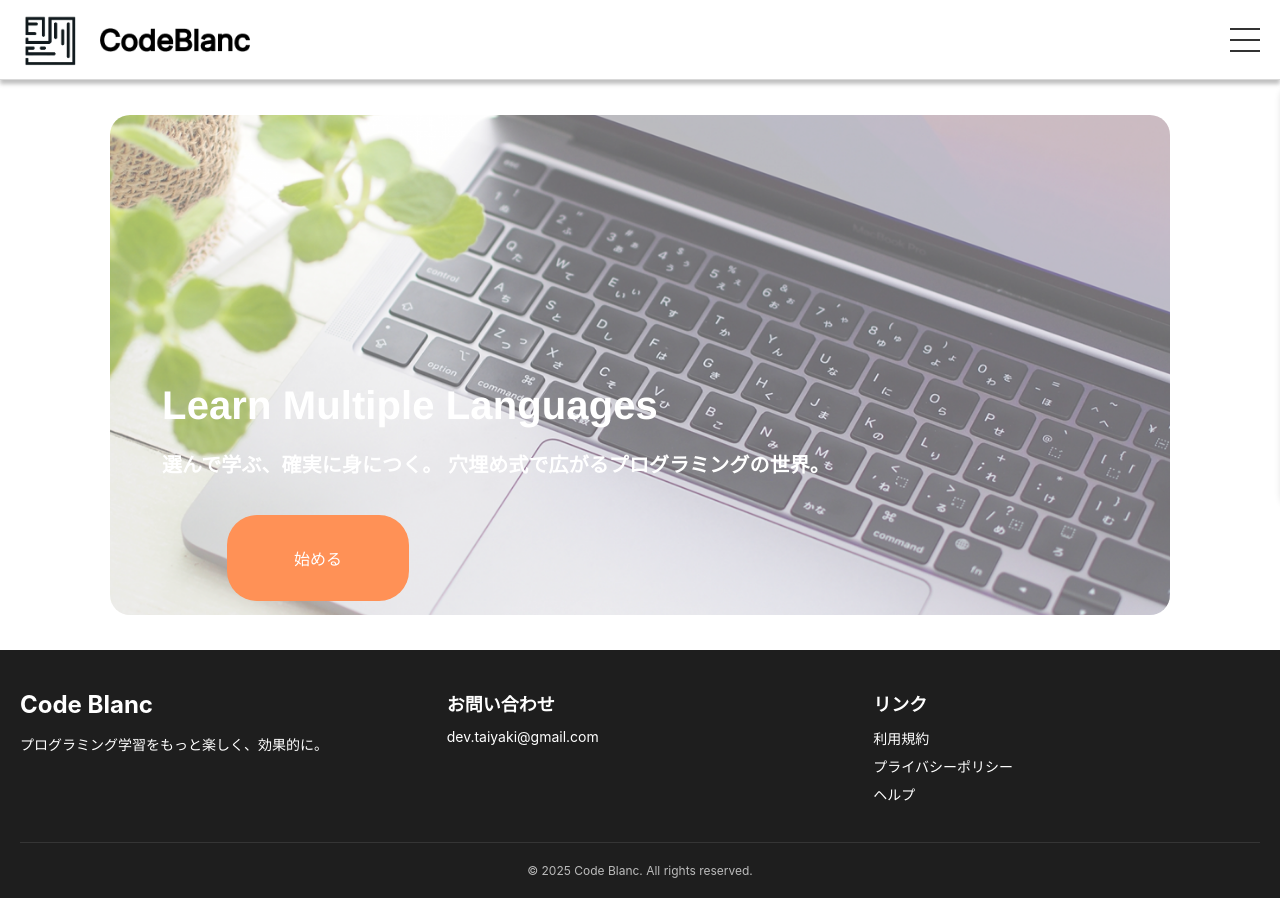
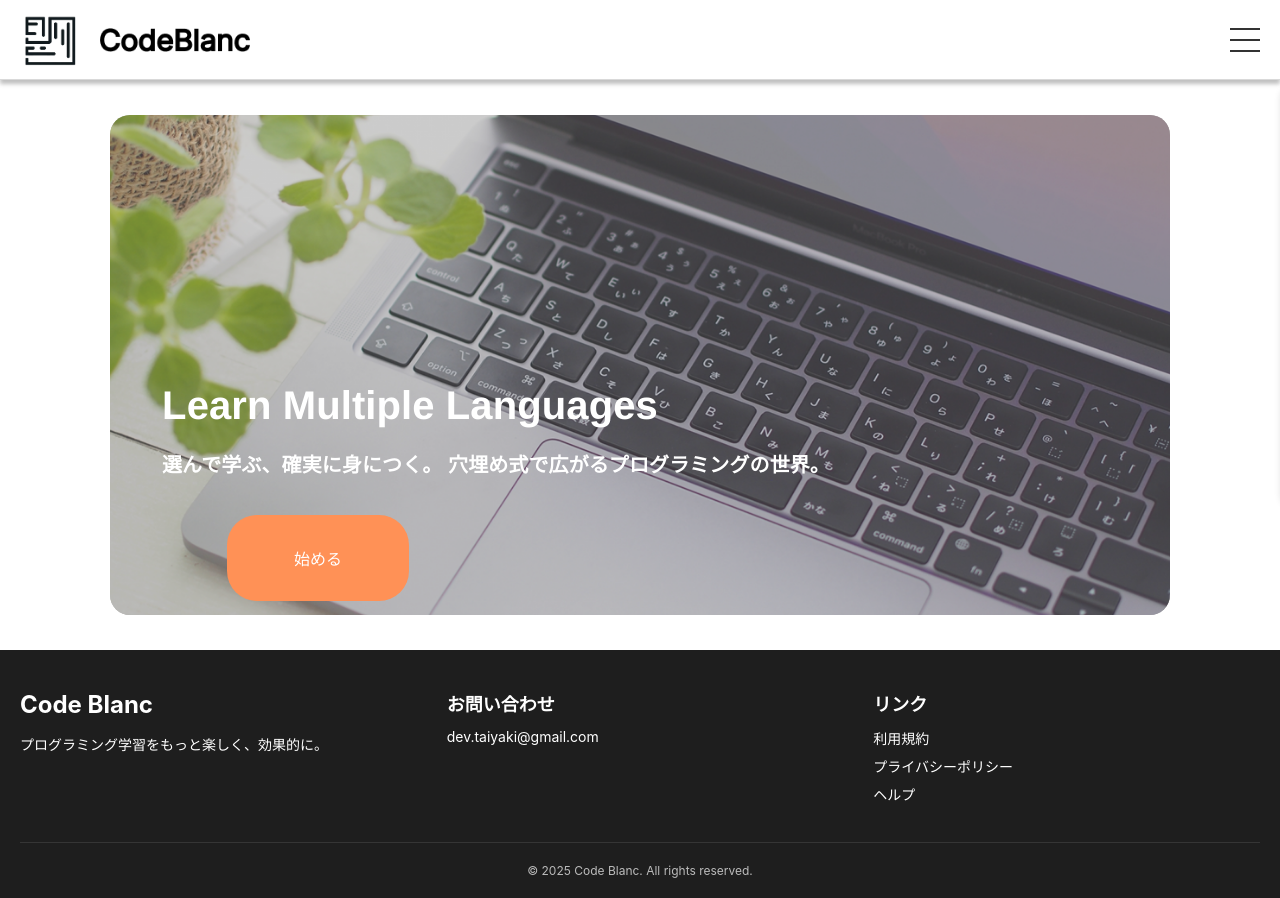
Before and after one commit to TeamCustardTaiyaki/CodeBlancFrontend, a React (Vite) app: page / in a window 1280 px wide. Built offline with nearby package versions, Linux system fonts and the light colour scheme.

Commit message:
背景画像に薄い黒を設定

```diff
--- a/src/components/features/introduction/Box.scss
+++ b/src/components/features/introduction/Box.scss
@@ -32,7 +32,8 @@
       position: relative;
       width: 1100px;
       max-width: 100%;
-
+      background-color: rgba(0, 0, 0, 0.5);
+      border-radius: 20px;
     }
 
     // ヒーロー画像
@@ -86,5 +87,6 @@
       top: 340px;
       width: 700px;
       left: 36px;
+      text-shadow: #ff9156;
     }
   }
```
